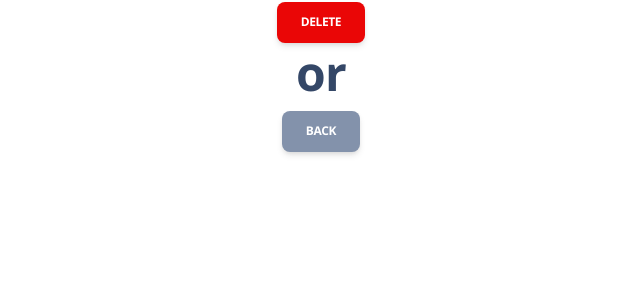
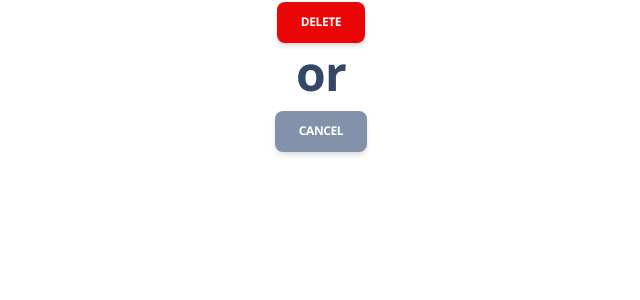
Before and after one commit to xborismenx/IT-task-manager, a Django app: page /tasks/1/delete/ in a window 1280 px wide. Shown: the part 139-439 px from the top of the page, without its empty margins (319-959 px from the left). Run offline with Django 4.2, Linux system fonts and the light colour scheme; a user stored in the database is signed in; data comes from the database, SQL or seed files in the repository; some libraries are stand-ins or nearby versions.

Commit message:
change text back button in task_confirm_delete.html

```diff
--- a/templates/task_manager/task_confirm_delete.html
+++ b/templates/task_manager/task_confirm_delete.html
@@ -11,7 +11,7 @@
           <input class="btn btn-danger" type="submit" value="Delete">
         </form>
         <h1>or</h1>
-        <a class="btn btn-secondary" href="{% url 'task_manager:task-list' %}">back</a>
+        <a class="btn btn-secondary" href="{% url 'task_manager:task-list' %}">Cancel</a>
       </div>
     </div>
   </div>
```
